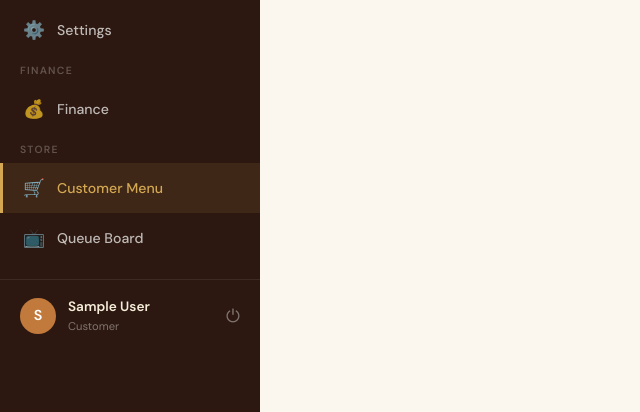
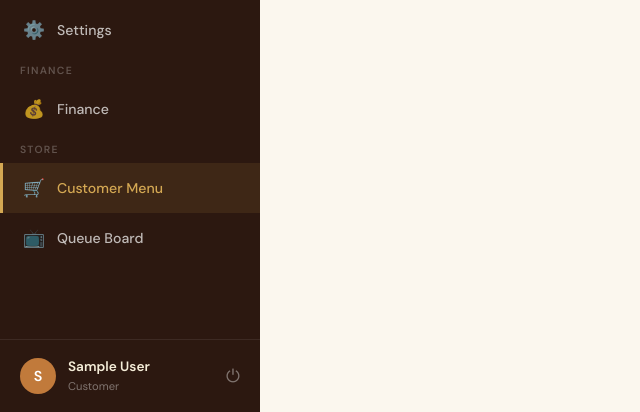
Before and after one commit to ShanneGabrielCastillo/Kape-De-Manubag, a Django app: page /orders/manage/ in a window 1280 px wide. Shown: the part 651-1063 px from the top of the page, without its empty margins (0-640 px from the left). Run offline with Django 4.2, Linux system fonts and the light colour scheme; the visitor is signed in with stand-in values (Sample User, id 1); data that the repository does not hold is empty; parts of the project's set-up code (start-up, migrations or seed data) failed here and were passed over.

Commit message:
enhanced sidebar

```diff
--- a/static/css/main.css
+++ b/static/css/main.css
@@ -316,13 +316,14 @@ tbody tr:last-child { border-bottom: none; }
   left: 0;
   height: 100vh;
   z-index: 100;
-  overflow-y: auto;
+  overflow: hidden;   /* sidebar itself does NOT scroll — only nav wrapper does */
   transition: transform 0.3s ease;
 }
 
 .sidebar-brand {
   padding: 24px 20px;
   border-bottom: 1px solid rgba(255,255,255,0.08);
+  flex-shrink: 0;     /* always visible — never squashed by nav growth */
 }
 .sidebar-brand .brand-name {
   font-family: 'Playfair Display', serif;
@@ -339,7 +340,13 @@ tbody tr:last-child { border-bottom: none; }
   letter-spacing: 0.1em;
 }
 
-.sidebar-nav { flex: 1; padding: 16px 0; }
+.sidebar-nav-wrapper {
+  flex: 1;            /* takes all space between brand header and user footer */
+  overflow-y: auto;   /* only this middle section scrolls */
+  min-height: 0;      /* critical: allows flex child to shrink below content height */
+  -webkit-overflow-scrolling: touch;
+}
+.sidebar-nav { padding: 16px 0; }
 .nav-section-title {
   padding: 8px 20px 4px;
   font-size: 0.65rem;
@@ -373,6 +380,7 @@ tbody tr:last-child { border-bottom: none; }
   display: flex;
   align-items: center;
   gap: 12px;
+  flex-shrink: 0;     /* always visible — never pushed off screen */
 }
 .user-avatar {
   width: 36px;
```
